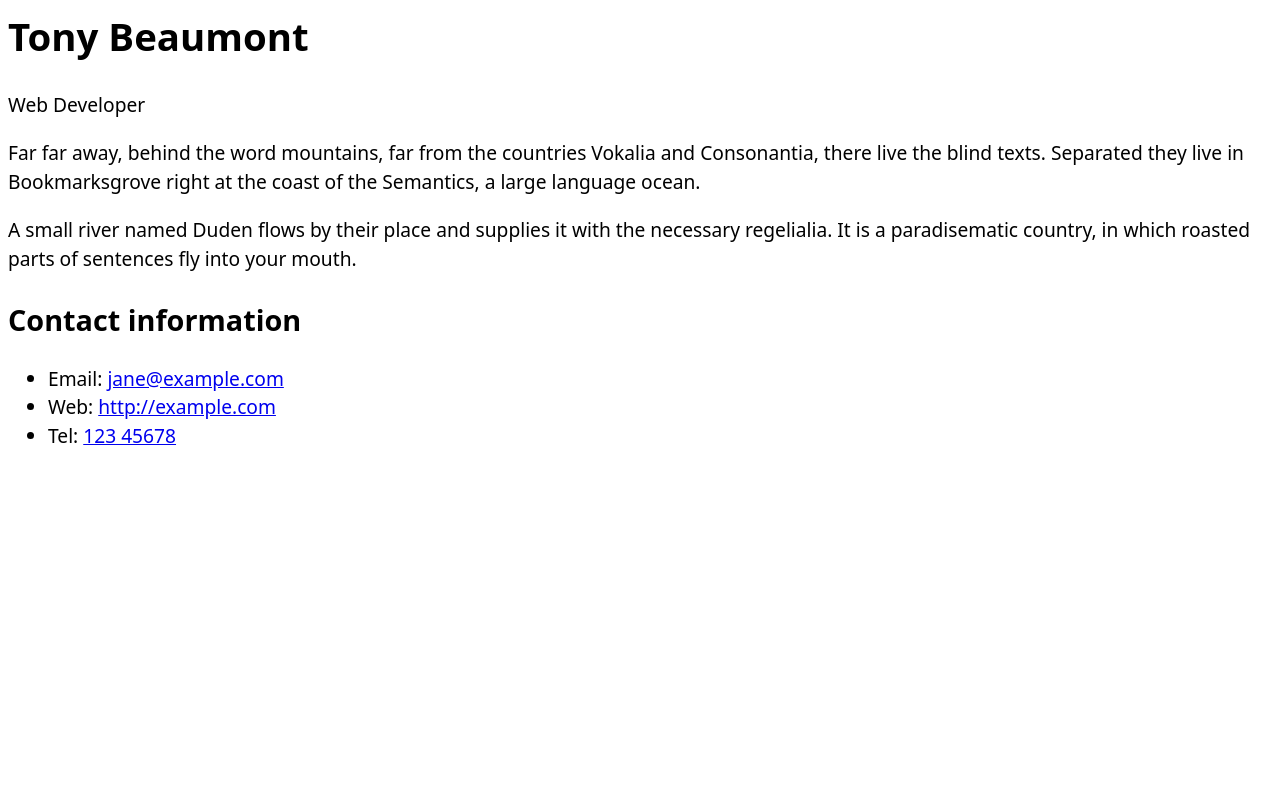
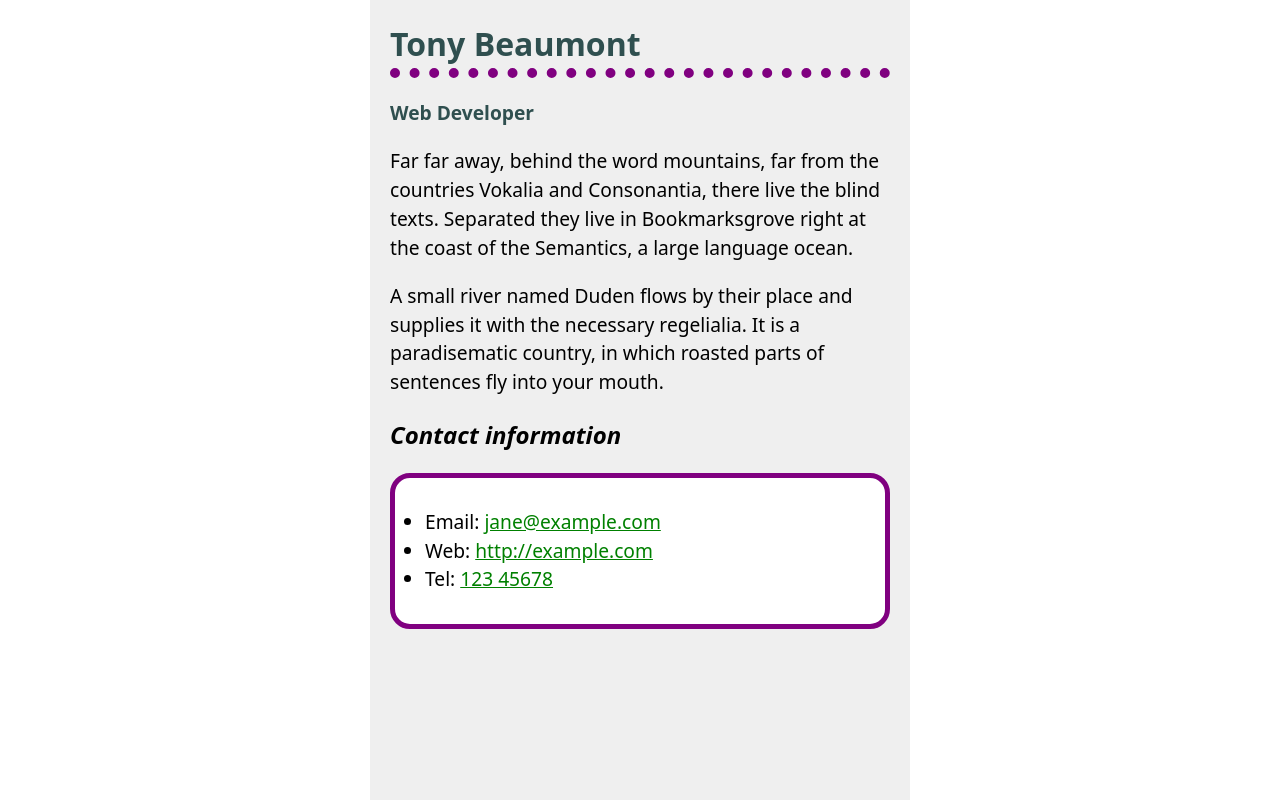
Before and after one commit to beaumoaj/git_practice, a plain HTML site: page Starter/index.html in a window 1280 px wide. Drawn offline with Linux system fonts and the light colour scheme.

Commit message:
Update style.css
I have completed the CSS exercise

```diff
--- a/Starter/style.css
+++ b/Starter/style.css
@@ -4,4 +4,41 @@ html {
 
 body {
   font: 1.2em / 1.5 system-ui;
+  padding: 20px;
+  width: 500px;
+  background-color: #efefef;
+  margin: 0 auto;
 }
+
+h1 {
+  color: darkslategray;
+  border-bottom: 10px dotted purple;
+  font-size: 2rem;
+}
+
+h2 {
+  font-style: italic;
+  font-size: 1.5rem;
+}
+
+.job-title {
+  color: darkslategray;
+  font-weight: bold;
+}
+
+ul {
+  background-color: white;
+  border: 5px solid purple;
+  padding: 30px;
+  border-radius: 20px;
+}
+
+a {
+  color: green;
+}
+
+a:hover,
+a:focus {
+  color: darkgreen;
+  text-decoration: none;
+}
```
